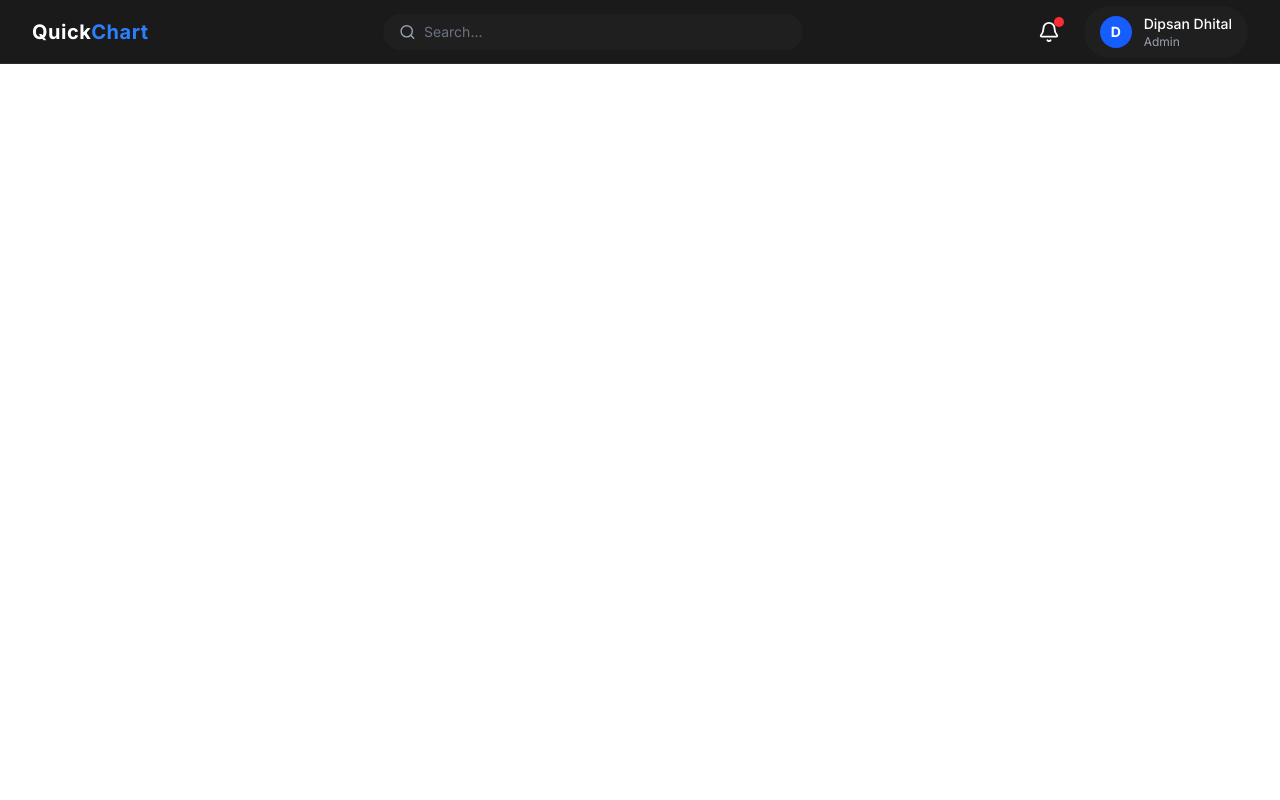
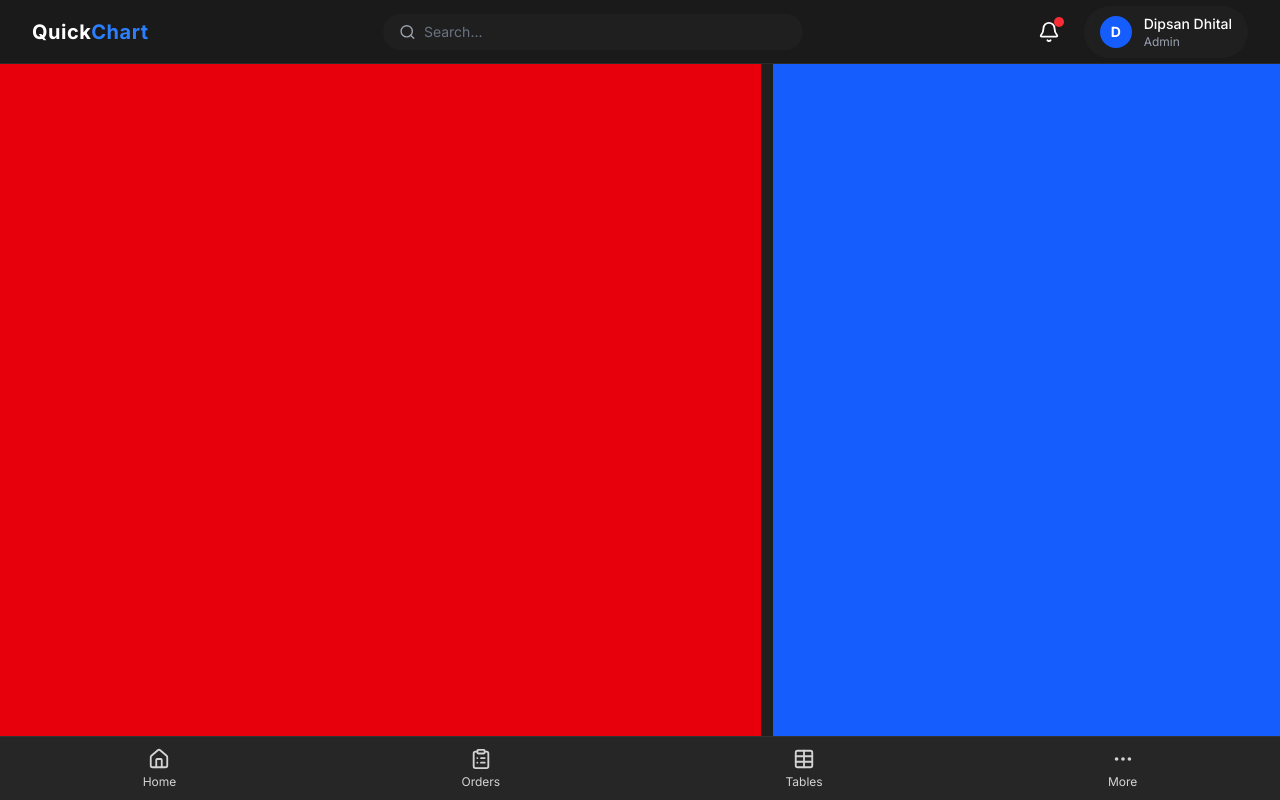
Before and after one commit to dipsandhital-dev/Quick-Cart, a React (Vite) app in the folder client/: page / in a window 1280 px wide. Built offline with nearby package versions, Linux system fonts and the light colour scheme.

Commit message:
Creating the ui  of Bottom navigation

```diff
--- a/client/src/App.jsx
+++ b/client/src/App.jsx
@@ -4,6 +4,7 @@ import Orders from './pages/Orders'
 import Home from './pages/Home'
 import Auth from './pages/Auth'
 import Header from './components/shared/Header'
+import ButtonTab from './components/shared/BottomTab'
 
 
 
@@ -17,6 +18,7 @@ const App = () => {
         <Route  path= '/auth' element= {<Auth/>} />
         <Route path= '/orders' element= {<Orders/>} />
         </Routes>
+        <ButtonTab/>
      </Router>
      </>
   )
--- /dev/null
+++ b/client/src/components/shared/BottomTab.jsx
@@ -0,0 +1,33 @@
+import { House, ClipboardList, Table, MoreHorizontal } from "lucide-react";
+
+const BottomTab = () => {
+  return (
+    <div
+      className="fixed bottom-0 left-0 right-0 bg-[#262626] h-16
+                    flex justify-around items-center
+                    border-t border-[#333]"
+    >
+      <button className="flex flex-col items-center gap-1 text-white opacity-80 hover:opacity-100">
+        <House size={22} />
+        <span className="text-xs">Home</span>
+      </button>
+
+      <button className="flex flex-col items-center gap-1 text-white opacity-80 hover:opacity-100">
+        <ClipboardList size={22} />
+        <span className="text-xs">Orders</span>
+      </button>
+
+      <button className="flex flex-col items-center gap-1 text-white opacity-80 hover:opacity-100">
+        <Table size={22} />
+        <span className="text-xs">Tables</span>
+      </button>
+
+      <button className="flex flex-col items-center gap-1 text-white opacity-80 hover:opacity-100">
+        <MoreHorizontal size={22} />
+        <span className="text-xs">More</span>
+      </button>
+    </div>
+  );
+};
+
+export default BottomTab;
--- a/client/src/pages/Home.jsx
+++ b/client/src/pages/Home.jsx
@@ -1,11 +1,15 @@
-import React from 'react'
+import React from "react";
 
 const Home = () => {
   return (
-    <div>
+    <section className="bg-[#1f1f1f]  h-[calc(100vh-5rem)] overflow-hidden flex gap-3 ">
+      {/*  Left  */}
+      <div className="flex-3 bg-red-600"></div>
 
-    </div>
-  )
-}
+      {/*  Right */}
+      <div className="flex-2 bg-blue-600"></div>
+    </section>
+  );
+};
 
-export default Home
+export default Home;
```
